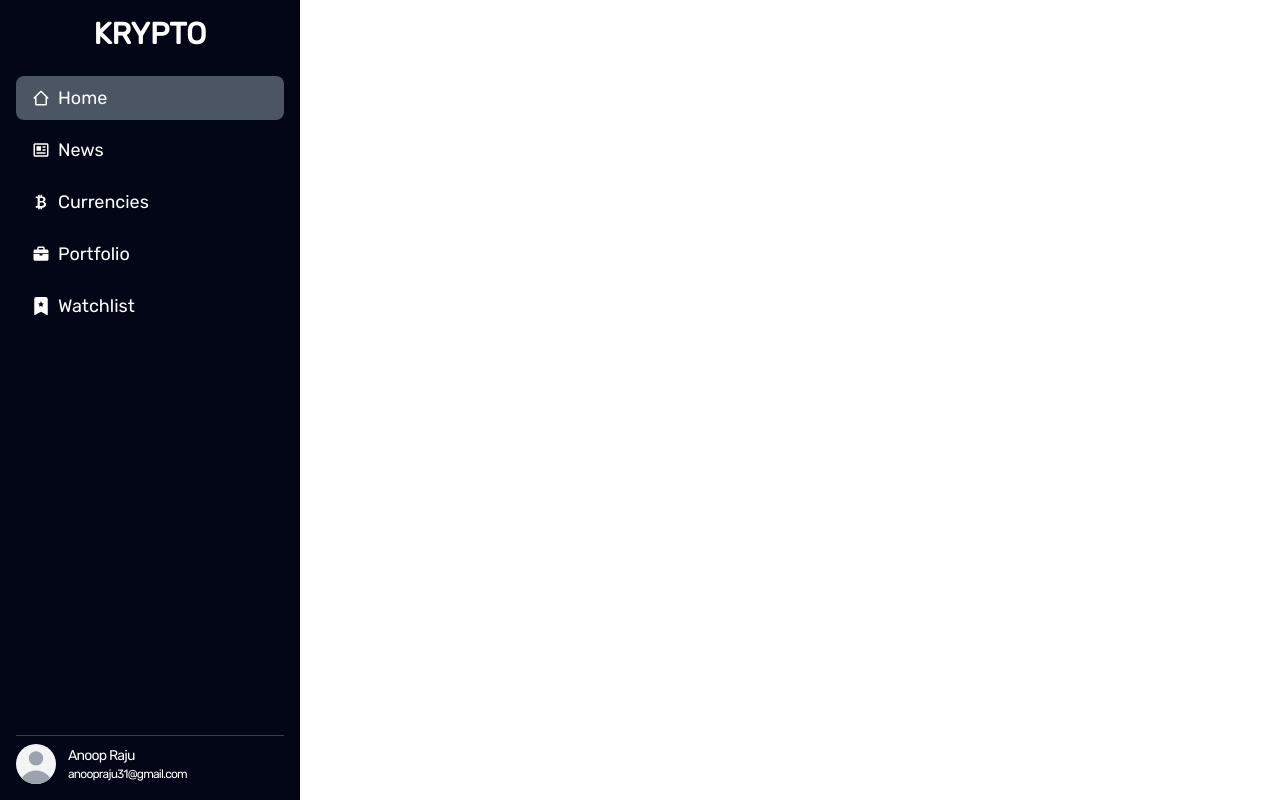
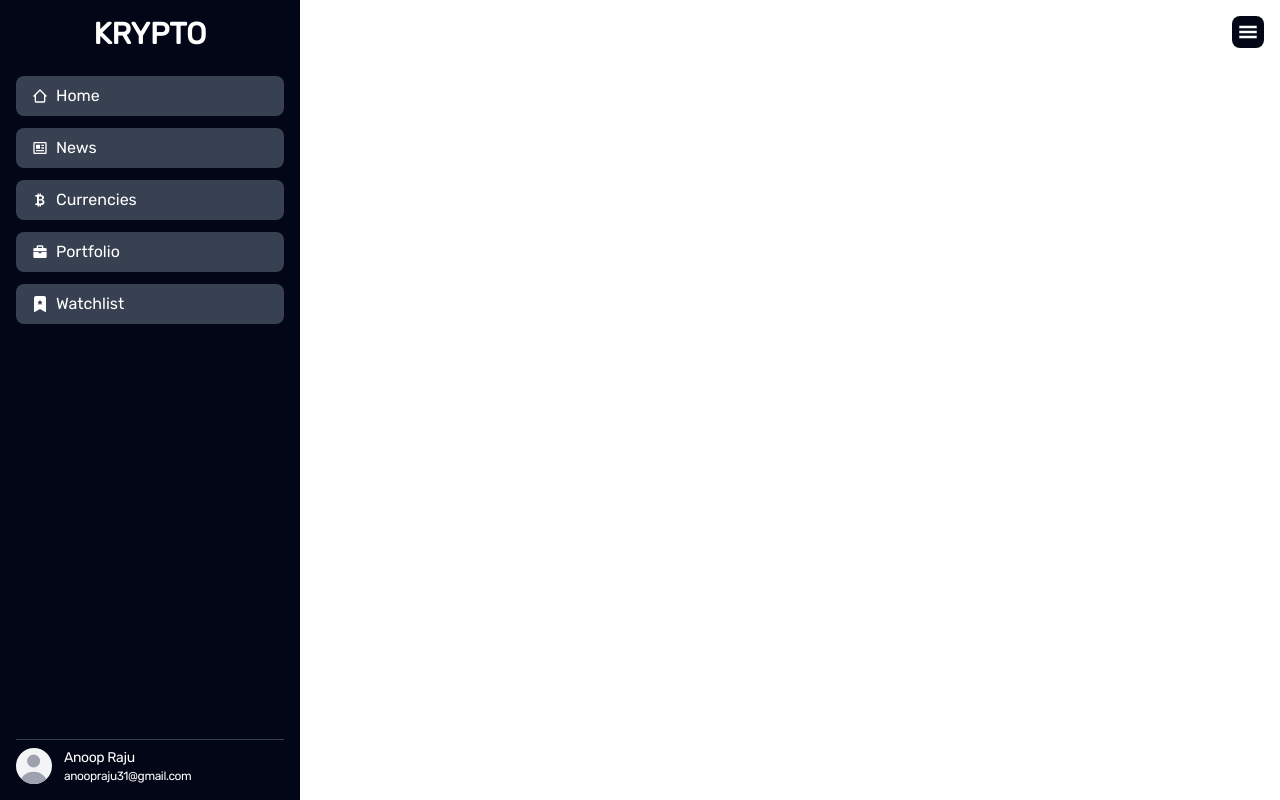
Before and after one commit to anoopraju31/Krypto, a Next.js app: page / in a window 1280 px wide. Built offline with nearby package versions, Linux system fonts and the light colour scheme.

Commit message:
Side Navbar Component: collaspe feature added

```diff
--- a/src/app/components/SideNavbar.tsx
+++ b/src/app/components/SideNavbar.tsx
@@ -1,69 +1,122 @@
+'use client'
 import Link from 'next/link'
-import React from 'react'
+import { FC, ReactElement, ReactNode, useState } from 'react'
 import { BiHomeAlt2, BiNews, BiSolidBriefcase } from 'react-icons/bi'
 import { BsCurrencyBitcoin, BsFillBookmarkStarFill } from 'react-icons/bs'
+import { GiHamburgerMenu } from 'react-icons/gi'
+import { IconType } from 'react-icons'
+type NavLinkProps = {
+	title: string
+	link: string
+	icon: IconType
+	isExpanded: boolean
+}
+
+const NavLink = ({ title, link, icon, isExpanded }: NavLinkProps) => {
+	const Icon = icon
+	return (
+		<li
+			className={`bg-gray-700 ${
+				isExpanded
+					? 'py-2 px-4 rounded-lg'
+					: 'w-9 h-9 mx-2 rounded-full flex justify-center items-center'
+			} transition-colors duration-500`}>
+			<Link
+				href={link}
+				className={`${isExpanded && 'w-full h-full flex gap-2 items-center'}`}>
+				<Icon />
+				{isExpanded && <span>{title}</span>}
+			</Link>
+		</li>
+	)
+}
 
 const SideNavbar = () => {
+	const [isExpanded, setIsExpanded] = useState<boolean>(true)
 	return (
-		<header className='fixed top-0 left-0 w-1/5 min-w-[300px] max-w-sm h-full p-4 text-white bg-slate-950 flex flex-col'>
+		<header
+			className={`fixed top-0 left-0 ${
+				isExpanded ? 'w-1/5 min-w-[300px] max-w-sm' : 'w-auto px-0'
+			} h-full p-4 text-white bg-slate-950 flex flex-col`}>
 			<div className='mb-6'>
-				<h2 className='text-3xl text-center uppercase font-text font-extrabold'>
-					<Link href='/'> Krypto </Link>
+				<h2 className='text-3xl px-2 text-center uppercase font-text font-extrabold'>
+					<Link href='/'>
+						{' '}
+						{isExpanded ? (
+							<span> Krypto </span>
+						) : (
+							<span className='rounded-full py-2 px-3 border leading-none text-xl'>
+								K
+							</span>
+						)}{' '}
+					</Link>
 				</h2>
 			</div>
 
 			<nav className='flex-1'>
-				<ul className='flex flex-col gap-2 font-text'>
-					<li className='py-2 px-4 text-lg bg-gray-600 hover:bg-gray-700 rounded-lg transition-colors duration-500'>
-						<Link href='/' className='w-full flex gap-2 items-center'>
-							<BiHomeAlt2 /> Home
-						</Link>
-					</li>
-					<li className='py-2 px-4 text-lg rounded-lg hover:bg-gray-700 transition-colors duration-500'>
-						<Link href='news' className='w-full flex gap-2 items-center'>
-							<BiNews /> News
-						</Link>
-					</li>
-					<li className='py-2 px-4 text-lg rounded-lg hover:bg-gray-700 transition-colors duration-500'>
-						<Link
-							href='/crypto-currencies'
-							className='w-full flex gap-2 items-center'>
-							<BsCurrencyBitcoin />
-							Currencies
-						</Link>
-					</li>
-					<li className='py-2 px-4 text-lg rounded-lg hover:bg-gray-700 transition-colors duration-500'>
-						<Link href='/portfolio' className='w-full flex gap-2 items-center'>
-							<BiSolidBriefcase />
-							Portfolio
-						</Link>
-					</li>
-					<li className='py-2 px-4 text-lg rounded-lg hover:bg-gray-700 transition-colors duration-500'>
-						<Link href='/watchlist' className='w-full flex gap-2 items-center'>
-							<BsFillBookmarkStarFill />
-							Watchlist
-						</Link>
-					</li>
+				<ul className='flex flex-col gap-3 font-text'>
+					<NavLink
+						title='Home'
+						link='/'
+						isExpanded={isExpanded}
+						icon={BiHomeAlt2}
+					/>
+					<NavLink
+						title='News'
+						link='/news'
+						isExpanded={isExpanded}
+						icon={BiNews}
+					/>
+					<NavLink
+						title='Currencies'
+						link='/crypto-currencies'
+						isExpanded={isExpanded}
+						icon={BsCurrencyBitcoin}
+					/>
+					<NavLink
+						title='Portfolio'
+						link='/portfolio'
+						isExpanded={isExpanded}
+						icon={BiSolidBriefcase}
+					/>
+					<NavLink
+						title='Watchlist'
+						link='/watchlist'
+						isExpanded={isExpanded}
+						icon={BsFillBookmarkStarFill}
+					/>
 				</ul>
 			</nav>
 
-			<div className='pt-2 flex gap-3 items-center border-t border-t-slate-700'>
-				<div className='relative w-10 h-10 overflow-hidden bg-gray-100 rounded-full dark:bg-gray-600'>
+			<div className='pt-2 flex gap-3 justify-center items-center border-t border-t-slate-700'>
+				<div className='relative w-9 h-9 overflow-hidden bg-gray-100 rounded-full dark:bg-gray-600'>
 					<svg
-						className='absolute w-12 h-12 text-gray-400 -left-1'
+						className='absolute w-[43.2px] h-[43.2px] text-gray-400 -left-1'
 						fill='currentColor'
 						viewBox='0 0 20 20'
 						xmlns='http://www.w3.org/2000/svg'>
 						<path
-							fill-rule='evenodd'
+							fillRule='evenodd'
 							d='M10 9a3 3 0 100-6 3 3 0 000 6zm-7 9a7 7 0 1114 0H3z'
-							clip-rule='evenodd'></path>
+							clipRule='evenodd'></path>
 					</svg>
 				</div>
-				<div className='font-text tracking-tighter'>
+
+				<div
+					className={`font-text tracking-tight ${
+						isExpanded ? 'flex-1' : 'hidden'
+					}`}>
 					<h4 className='text-sm'> Anoop Raju </h4>
 					<p className='text-xs'> anoopraju31@gmail.com</p>
 				</div>
+			</div>
+
+			<div
+				className='fixed top-4 right-4 bg-slate-950 w-8 h-8 rounded-lg flex justify-center'
+				onClick={() => setIsExpanded((prev) => !prev)}>
+				<button className='text-xl leading-none'>
+					<GiHamburgerMenu />
+				</button>
 			</div>
 		</header>
 	)
```
